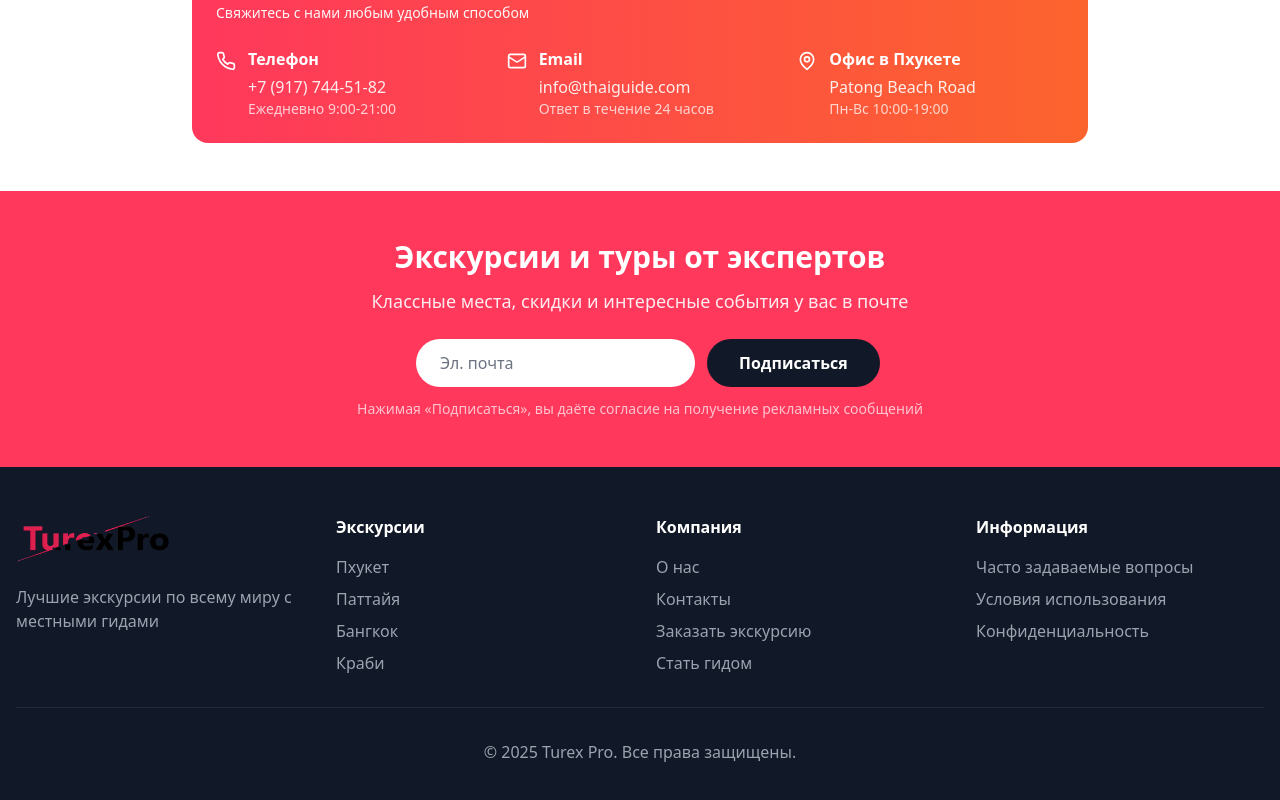
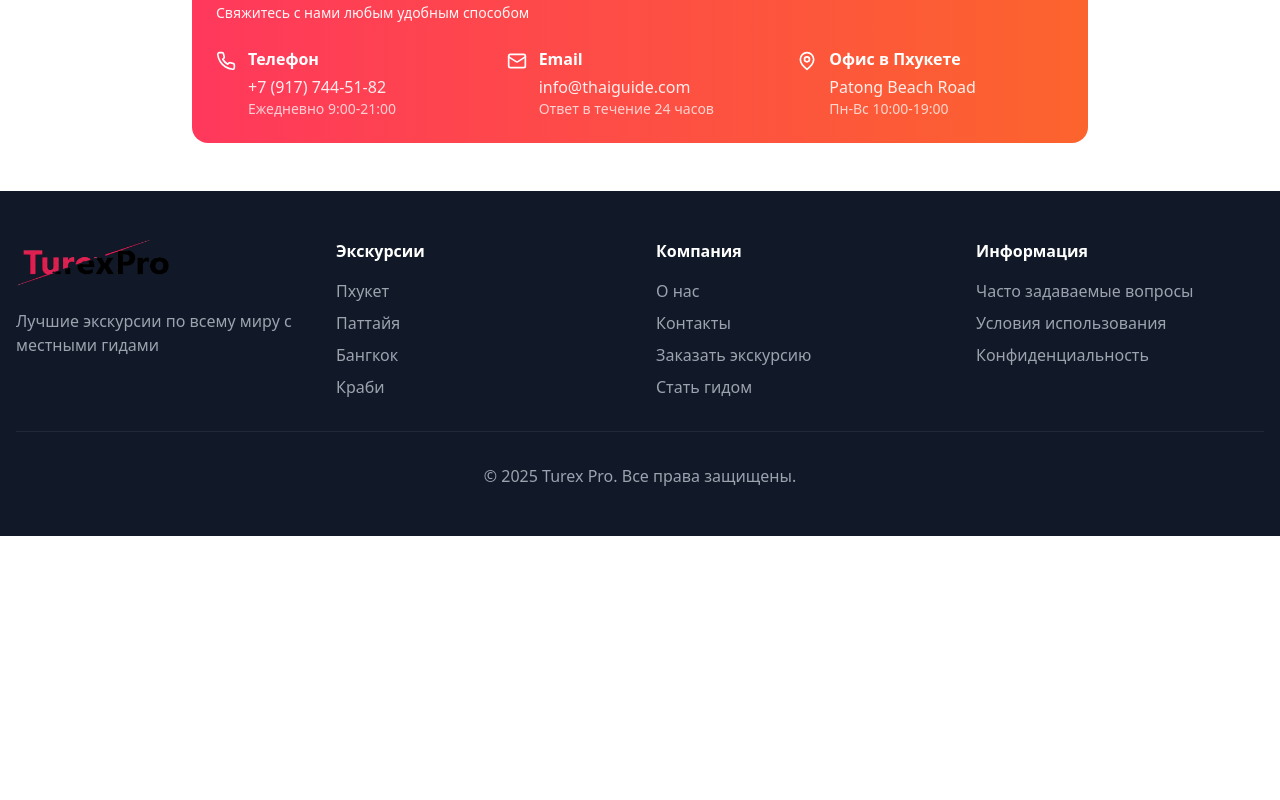
Before and after one commit to kbeautyg/gide, a React (Vite) app in the folder frontend/: page /faq in a window 1280 px wide. Shown: the part 2513-3313 px from the top of the page. After the commit the page ends 3049 px from the top, so only its background shows below. Built offline with nearby package versions, Linux system fonts and the light colour scheme; no server answers.

Commit message:
refactor: Remove newsletter subscription section from footer

```diff
--- a/frontend/src/components/PublicFooter.tsx
+++ b/frontend/src/components/PublicFooter.tsx
@@ -4,27 +4,6 @@ import { Logo } from '@/components/Logo'
 export function PublicFooter() {
   return (
     <footer className="bg-gray-900 text-white">
-      {/* Newsletter Section */}
-      <div className="bg-airbnb-rausch py-12">
-        <div className="container mx-auto px-4 text-center">
-          <h3 className="text-3xl font-bold mb-3">Экскурсии и туры от экспертов</h3>
-          <p className="text-white/90 mb-6 text-lg">Классные места, скидки и интересные события у вас в почте</p>
-          <div className="flex gap-3 max-w-md mx-auto">
-            <input
-              type="email"
-              placeholder="Эл. почта"
-              className="flex-1 px-6 py-3 rounded-full text-gray-900 placeholder:text-gray-500 focus:outline-none focus:ring-2 focus:ring-white"
-            />
-            <button className="px-8 py-3 bg-gray-900 hover:bg-gray-800 text-white rounded-full font-semibold transition-colors whitespace-nowrap">
-              Подписаться
-            </button>
-          </div>
-          <p className="text-sm text-white/70 mt-3">
-            Нажимая «Подписаться», вы даёте согласие на получение рекламных сообщений
-          </p>
-        </div>
-      </div>
-
       {/* Main Footer */}
       <div className="py-12">
         <div className="container mx-auto px-4">
```
